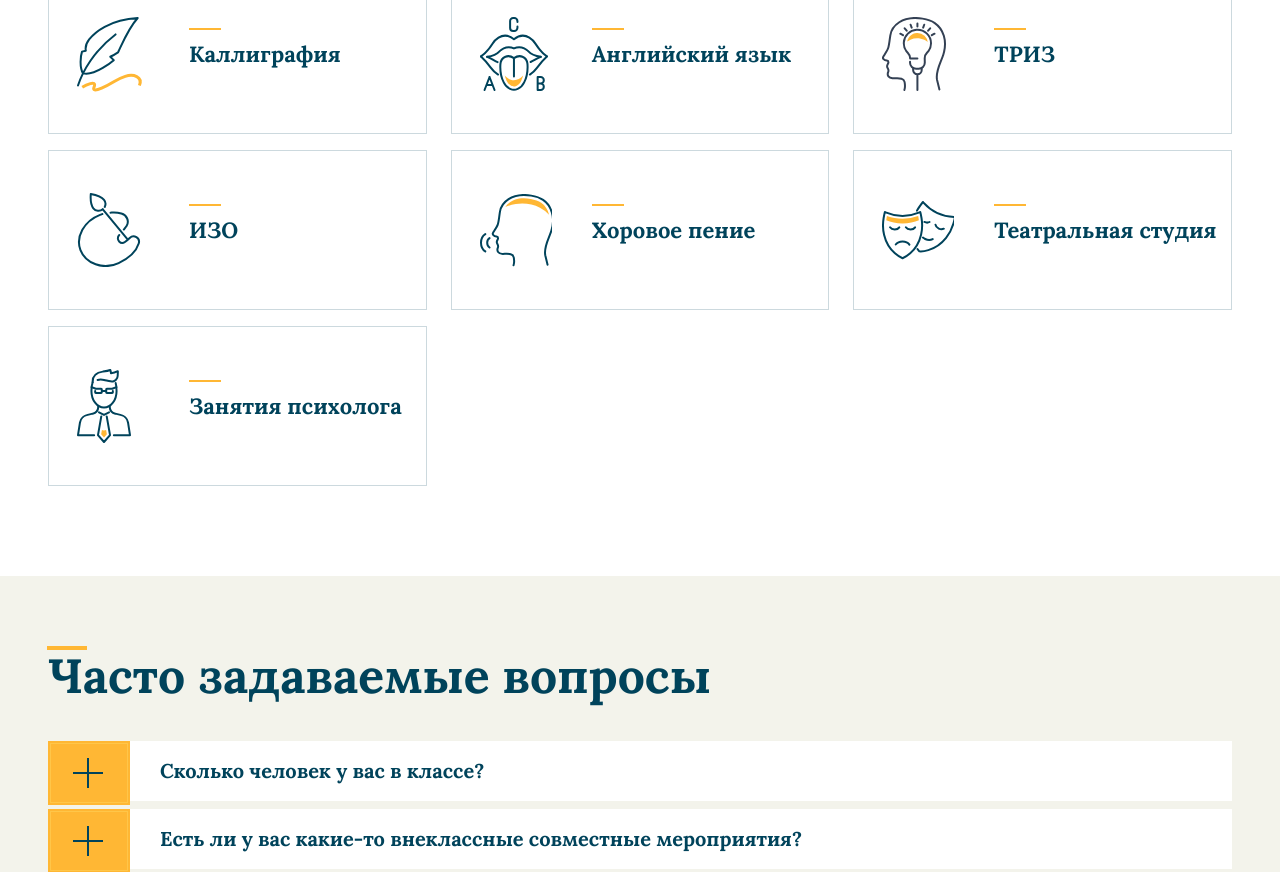
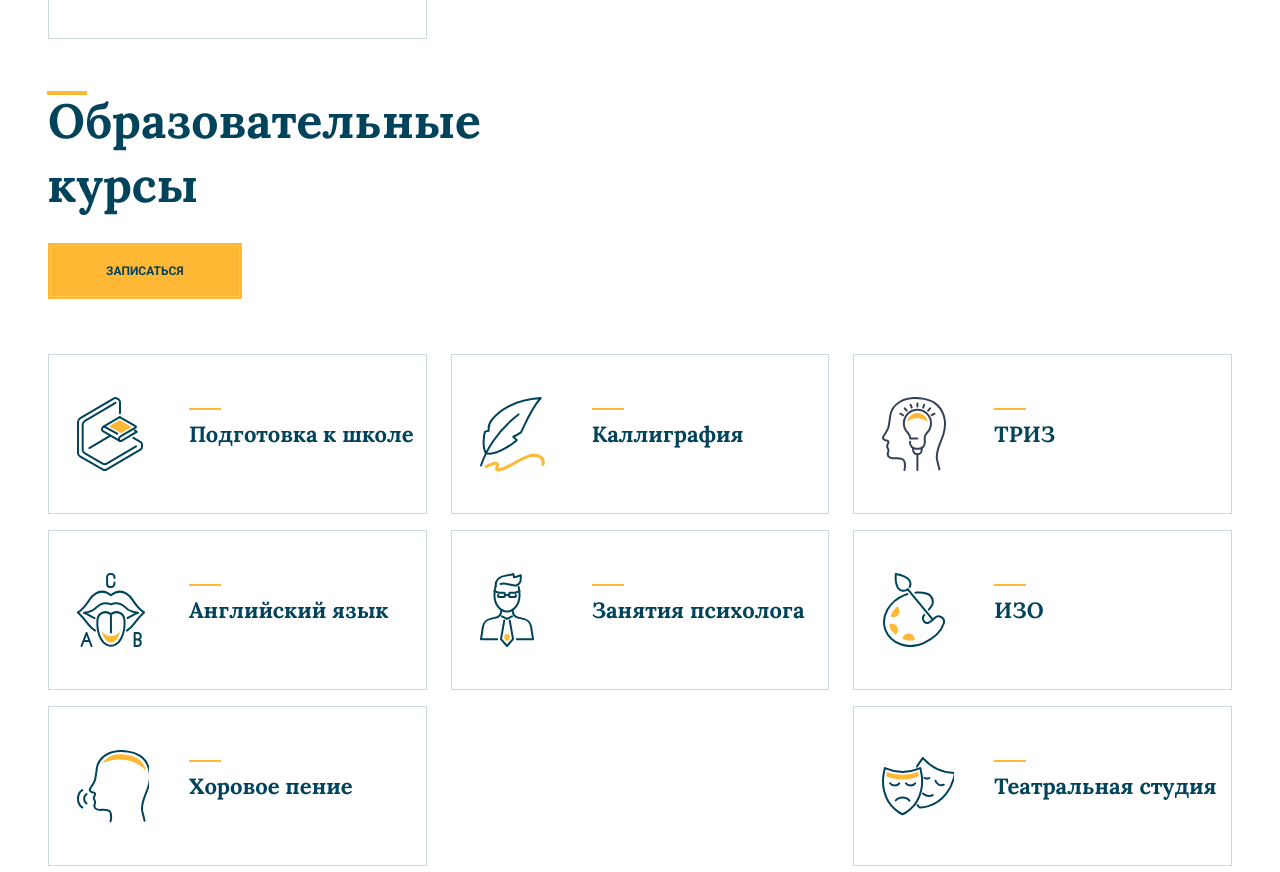
Before and after one commit to yurkaronin/Russian-Classic-School, a website: page docs/index.html in a window 1280 px wide. Shown: the part 2998-3870 px from the top of the page. Drawn offline with Linux system fonts and the light colour scheme.

Commit message:
Обновил сборку проекта

```diff
--- a/docs/index.html
+++ b/docs/index.html
@@ -97,7 +97,7 @@
   <div class="wrapper">
     <h2 class="first-screen__title title">Образовательная система будущего
       проверенная прошлым</h2>
-    <a href="#" class="button button--border">Запись в школу</a>
+    <a href="#" class="button button--border btn" data-path="dialog-window-callback">Запись в школу</a>
   </div>
 </section>
 
@@ -123,7 +123,7 @@
           как в образовательном уровне учащихся РКШ, так и в плане общего развития ребенка.</p>
       </div>
 
-      <a href="#" class="button button--border">Записаться</a>
+      <a href="#" class="button button--border btn" data-path="dialog-window-callback">Записаться</a>
     </div>
   </div>
 </section>
@@ -200,22 +200,12 @@
 
     <section class="educational-programs" id="EDUCATIONAL-PROGRAMS">
   <div class="wrapper">
+
     <div class="educational-programs__content-wrapper">
       <div class="content-wrapper__left">
-        <h2 class="educational-programs__title title">Образовательные программы</h2>
-        <a href="#" class="educational-programs__button button button--border">Записаться</a>
+        <h2 class="educational-programs__title title">Программа РКШ</h2>
+        <a href="#" class="educational-programs__button button button--border btn" data-path="dialog-window-callback">Записаться</a>
       </div>
-
-      <div class="educational-programs__text">
-        <p>Мы используем уникальную систему, поскольку в ней собран лучший опыт отечественного образования и
-          учитываются
-          современные проверенные тенденции.</p>
-        <p>В основе всей системы и каждого отдельно взятого урока лежит принцип природосообразности: согласование
-          воспитания и
-          обучения с природными зонами роста развития ребёнка, применение сбалансированных средств для его развития.
-        </p>
-      </div>
-
     </div>
     <ul class="educational-programs__list">
       <!-- Reading   -->
@@ -292,11 +282,76 @@
           <h4 class="educational-announcement__name title">Каллиграфия</h4>
         </a>
       </li>
+    </ul>
+
+    <div class="educational-programs__content-wrapper">
+      <div class="content-wrapper__left">
+        <h2 class="educational-programs__title title">Образовательные курсы</h2>
+        <a href="#" class="educational-programs__button button button--border btn"
+          data-path="dialog-window-callback">Записаться</a>
+      </div>
+    </div>
+    <ul class="educational-programs__list">
+      <!-- ready for school -->
+      <li class="educational-programs__item">
+        <a href="#" class="educational-announcement btn" data-path="dialog-window-educational-programs">
+          <svg class="educational-announcement__icon" width="66" height="74" fill="none" xmlns="http://www.w3.org/2000/svg">
+            <path
+              d="m42.75 20.023 15.737 9.178a.873.873 0 0 1 0 1.502l-14.612 8.52c-1.331.778-1.962 1.603-1.962 2.948s1.141 2.401 2.478 1.628l15.388-8.975-1.787-1.179"
+              stroke="#00435B" stroke-width="2" stroke-miterlimit="10" stroke-linecap="round" stroke-linejoin="round" />
+            <path
+              d="m42.639 43.773-16.69-9.728a2.107 2.107 0 0 1-.986-1.25c-.09-.328-.075-.565-.075-.55 0-1.345.63-2.175 1.962-2.948l15.899-9.274M26.85 29.292l13.21 7.402"
+              stroke="#00435B" stroke-width="2" stroke-miterlimit="10" stroke-linecap="round" stroke-linejoin="round" />
+            <path class="custom-element-2" d="m44.055 35.612 9.712-5.663-11.018-6.427-9.837 5.74 11.143 6.35Z" fill="#FFB734" />
+            <path
+              d="m59.018 49.411-29.24 17.203a4.126 4.126 0 0 1-4.174.01L7.603 56.127a3.917 3.917 0 0 1-1.937-3.393V27.866a4.71 4.71 0 0 1 2.312-4.06L38.54 5.83"
+              stroke="#00435B" stroke-width="2" stroke-miterlimit="10" stroke-linecap="round" stroke-linejoin="round" />
+            <path
+              d="m56.425 40.896 6.983 4.07A3.225 3.225 0 0 1 65 47.754v2.098c0 1.143-.6 2.205-1.582 2.782l-33.65 19.795a4.125 4.125 0 0 1-4.154.02L2.957 59.404A3.924 3.924 0 0 1 1 56V25.242a4.71 4.71 0 0 1 2.313-4.06l33.7-19.822c.8-.47 1.791-.48 2.602-.025l1.567.88a3.53 3.53 0 0 1 1.792 3.079v10.891m-30.616 34.87 21.1-12.409"
+              stroke="#00435B" stroke-width="2" stroke-miterlimit="10" stroke-linecap="round" stroke-linejoin="round" />
+          </svg>
+          <h4 class="educational-announcement__name title">Подготовка к школе</h4>
+        </a>
+      </li>
+      <!-- Calligraphy -->
+      <li class="educational-programs__item">
+        <a href="#" class="educational-announcement btn" data-path="dialog-window-educational-programs">
+          <svg class="educational-announcement__icon" width="65" height="75" fill="none" xmlns="http://www.w3.org/2000/svg">
+            <path
+              d="M6.04 56.372c-3.797-6.183-2.386-17.674-1.025-21.773l3.78-.924s-.957-5.711 3.36-11.239C17.346 15.784 32.18 2.562 60.706 1 50.273 12.625 42.831 32.432 40.983 35.355c-3.88 2.638-7.66 4.419-7.66 4.419l3.444 3.36S17.665 59.546 6.04 56.371Z"
+              stroke="#00435B" stroke-width="2" stroke-miterlimit="10" stroke-linejoin="round" />
+            <path d="M38.514 17.43C16.758 33.927 5.486 54.826 1 68.535" stroke="#00435B" stroke-width="2"
+              stroke-miterlimit="10" stroke-linecap="round" />
+            <path class="custom-element-2"
+              d="M5.267 70.215c2.318-1.479 15.22-8.081 11.76 0-3.46 8.08 16.984-3.797 20.227-5.746 3.007-1.797 6.77-3.813 10.987-5.124 8.097-2.52 17.774.185 14.145 9.173"
+              stroke-width="3" stroke-miterlimit="10" />
+          </svg>
+          <h4 class="educational-announcement__name title">Каллиграфия</h4>
+        </a>
+      </li>
+      <!-- TRIZ -->
+      <li class="educational-programs__item">
+        <a href="#" class="educational-announcement btn" data-path="dialog-window-educational-programs">
+          <svg class="educational-announcement__icon" width="64" height="74" fill="none" xmlns="http://www.w3.org/2000/svg">
+            <path
+              d="M22.372 73c.784-2.409.73-5.4.183-8.08a4.167 4.167 0 0 0-3.093-3.205 17.48 17.48 0 0 0-4.435-.507c-1.54.027-3.082.257-4.617.112-3.528-.325-5.692-2.686-4.199-6.365.784-1.774-.037-2.9-.607-3.915-1.675-2.98.784-3.653.822-5.736.016-.929-.736-1.666-1.665-1.762-1.342-.144-2.496-.716-3.216-1.442a1.941 1.941 0 0 1-.252-2.377c6.158-9.97 4.907-7.343 7.039-21.388C9.728 9.149 19.999-1.751 40.562 1.63c4.312.71 8.618 1.965 12.231 4.422 8.381 5.693 12.886 17.687 8.5 31.637-2.465 7.84-7.957 16.245-6.272 24.983l2.39 9.762"
+              stroke="#344154" stroke-width="2" stroke-miterlimit="10" stroke-linecap="round" stroke-linejoin="round" />
+            <path
+              d="M28.042 44.722v.977c0 3.333 2.717 6.04 6.072 6.04h2.599c3.35 0 6.072-2.702 6.072-6.04v-.977L42.7 41.4v-.048c0-2.072.806-4.07 2.282-5.527a13.418 13.418 0 0 0 4.022-9.597c0-7.781-6.615-14.03-14.556-13.485-6.63.454-12.032 5.752-12.58 12.342a13.442 13.442 0 0 0 3.855 10.622c1.504 1.517 2.4 3.52 2.4 5.65v.049h7.286"
+              stroke="#344154" stroke-width="2" stroke-miterlimit="10" stroke-linecap="round" stroke-linejoin="round" />
+            <path
+              d="M31.123 51.515v1.5a4.276 4.276 0 0 0 4.285 4.268c2.368 0 4.29-1.907 4.29-4.267v-1.512m-4.284-41.96V6.447m-5.745 4.23L28.605 7.76m-3.94 5.929-2.003-2.377m-1.665 6.916-2.7-1.554m22.856-5.997 1.063-2.916m3.941 5.928 2.003-2.377m1.664 6.916 2.7-1.554m-17.11 40.604V73"
+              stroke="#344154" stroke-width="2" stroke-miterlimit="10" stroke-linecap="round" stroke-linejoin="round" />
+            <path class="custom-element"
+              d="M35.414 15.915c-.247 0-.494.011-.747.027-4.794.331-8.751 3.995-9.492 8.657a16.149 16.149 0 0 1 3.237-1.944c4.344-1.944 9.552-1.869 13.842.192a15.985 15.985 0 0 1 3.463 2.27 10.188 10.188 0 0 0-3.232-6.424 10.303 10.303 0 0 0-7.071-2.778Z" />
+          </svg>
+          <h4 class="educational-announcement__name title">ТРИЗ</h4>
+        </a>
+      </li>
       <!-- English -->
       <li class="educational-programs__item">
         <a href="#" class="educational-announcement btn" data-path="dialog-window-educational-programs">
-          <svg class="educational-announcement__icon" width="68" height="74" fill="none"
-            xmlns="http://www.w3.org/2000/svg">
+          <svg class="educational-announcement__icon" width="68" height="74" fill="none" xmlns="http://www.w3.org/2000/svg">
             <path
               d="M4.542 73 9.54 60.006M14.538 73 9.54 60.006M6.453 68.03h6.173m45.029-8.024V73m0-12.994h2.917a3.245 3.245 0 1 1 0 6.492h-2.917m2.917.005a3.245 3.245 0 1 1 0 6.492h-2.917M37.45 9.38v1.401a3.213 3.213 0 0 1-3.213 3.213h-1.12a3.01 3.01 0 0 1-3.01-3.01V4.01A3.007 3.007 0 0 1 33.117 1h1.12a3.213 3.213 0 0 1 3.213 3.213v.89M66.893 39.45s-5.789-3.856-11.506-12.786c0 0-8.935-14.58-21.44-4.432-12.506-10.149-21.441 4.432-21.441 4.432C6.788 35.6 1 39.45 1 39.45"
               stroke="#00435B" stroke-width="2" stroke-miterlimit="10" stroke-linecap="round" stroke-linejoin="round" />
@@ -312,44 +367,35 @@
           <h4 class="educational-announcement__name title">Английский язык</h4>
         </a>
       </li>
-      <!-- TRIZ -->
+      <!-- Classes by a psychologist -->
       <li class="educational-programs__item">
         <a href="#" class="educational-announcement btn" data-path="dialog-window-educational-programs">
-          <svg class="educational-announcement__icon" width="64" height="74" fill="none"
-            xmlns="http://www.w3.org/2000/svg">
+          <svg class="educational-announcement__icon" width="54" height="74" fill="none" xmlns="http://www.w3.org/2000/svg">
             <path
-              d="M22.372 73c.784-2.409.73-5.4.183-8.08a4.167 4.167 0 0 0-3.093-3.205 17.48 17.48 0 0 0-4.435-.507c-1.54.027-3.082.257-4.617.112-3.528-.325-5.692-2.686-4.199-6.365.784-1.774-.037-2.9-.607-3.915-1.675-2.98.784-3.653.822-5.736.016-.929-.736-1.666-1.665-1.762-1.342-.144-2.496-.716-3.216-1.442a1.941 1.941 0 0 1-.252-2.377c6.158-9.97 4.907-7.343 7.039-21.388C9.728 9.149 19.999-1.751 40.562 1.63c4.312.71 8.618 1.965 12.231 4.422 8.381 5.693 12.886 17.687 8.5 31.637-2.465 7.84-7.957 16.245-6.272 24.983l2.39 9.762"
-              stroke="#344154" stroke-width="2" stroke-miterlimit="10" stroke-linecap="round" stroke-linejoin="round" />
+              d="M15.644 13.288c-.307-8.767 6.346-10.16 10.183-10.663 1.123-.147 4.871-.58 7.445-1.625 0 0 .669 1.542.664 3.182 0 0 3.218.059 6.9-1.95.03 1.674.075 5.042-.603 6.574-.678 1.532-1.931 2.877-3.54 3.364-1.035.315-2.143.266-3.218.123-2.158-.285-4.252-.926-6.39-1.334-2.14-.41-4.387-.587-6.466.049m3.663 36.382-3.307 18.76L27 73l6.03-6.85-3.312-18.76m-12.57 18.76H1l1.99-12.698c.827-4.107 4.154-6.777 6.668-7.323.01 0 6-1.478 6-1.478 3.05-.675 5.357-3.236 5.565-6.333.024-.36.034-.734.024-1.128m15.605 28.96H53l-1.99-12.698c-.827-4.107-4.154-6.777-6.668-7.323-.01 0-6-1.478-6-1.478-3.05-.675-5.357-3.236-5.565-6.333-.024-.36-.034-.734-.024-1.128m3.069-15.308v1.483a.62.62 0 0 1-.624.62h-5.346a.62.62 0 0 1-.624-.62v-2.96a.62.62 0 0 1 .624-.62h5.346l4.203-1.67m-21.223 3.767v1.483c0 .345.278.62.624.62h5.347a.62.62 0 0 0 .623-.62v-2.96a.62.62 0 0 0-.623-.62h-5.347l-4.203-1.67m10.178 3.767h4.446m2.787 21.395L27 45.887l-5.01-2.61"
+              stroke="#00435B" stroke-width="2" stroke-miterlimit="10" stroke-linecap="round" stroke-linejoin="round" />
             <path
-              d="M28.042 44.722v.977c0 3.333 2.717 6.04 6.072 6.04h2.599c3.35 0 6.072-2.702 6.072-6.04v-.977L42.7 41.4v-.048c0-2.072.806-4.07 2.282-5.527a13.418 13.418 0 0 0 4.022-9.597c0-7.781-6.615-14.03-14.556-13.485-6.63.454-12.032 5.752-12.58 12.342a13.442 13.442 0 0 0 3.855 10.622c1.504 1.517 2.4 3.52 2.4 5.65v.049h7.286"
-              stroke="#344154" stroke-width="2" stroke-miterlimit="10" stroke-linecap="round" stroke-linejoin="round" />
-            <path
-              d="M31.123 51.515v1.5a4.276 4.276 0 0 0 4.285 4.268c2.368 0 4.29-1.907 4.29-4.267v-1.512m-4.284-41.96V6.447m-5.745 4.23L28.605 7.76m-3.94 5.929-2.003-2.377m-1.665 6.916-2.7-1.554m22.856-5.997 1.063-2.916m3.941 5.928 2.003-2.377m1.664 6.916 2.7-1.554m-17.11 40.604V73"
-              stroke="#344154" stroke-width="2" stroke-miterlimit="10" stroke-linecap="round" stroke-linejoin="round" />
+              d="M38.668 13.963c.649 2.354.901 5.053.901 7.92 0 9.195-5.628 16.651-12.569 16.651-6.94 0-12.57-7.456-12.57-16.652 0-3.142.362-6.082 1.213-8.594"
+              stroke="#00435B" stroke-width="2" stroke-miterlimit="10" stroke-linecap="round" stroke-linejoin="round" />
             <path class="custom-element"
-              d="M35.414 15.915c-.247 0-.494.011-.747.027-4.794.331-8.751 3.995-9.492 8.657a16.149 16.149 0 0 1 3.237-1.944c4.344-1.944 9.552-1.869 13.842.192a15.985 15.985 0 0 1 3.463 2.27 10.188 10.188 0 0 0-3.232-6.424 10.303 10.303 0 0 0-7.071-2.778Z" />
+              d="m24.906 60.968-.758 4.3 2.857 3.245 2.856-3.245-.757-4.3a5.517 5.517 0 0 1-4.198 0Z" />
           </svg>
-          <h4 class="educational-announcement__name title">ТРИЗ</h4>
+          <h4 class="educational-announcement__name title">Занятия психолога</h4>
         </a>
       </li>
       <!-- visual art -->
       <li class="educational-programs__item">
         <a href="#" class="educational-announcement btn" data-path="dialog-window-educational-programs">
-          <svg class="educational-announcement__icon" width="64" height="74" fill="none"
-            xmlns="http://www.w3.org/2000/svg">
+          <svg  class="educational-announcement__icon" width="64" height="74" fill="none" xmlns="http://www.w3.org/2000/svg">
             <path
               d="M27.743 13.946c1.1-2.247.948-5.011-.692-7.087C25.202 4.509 21.356 2.24 13.79 1c-.585 7.668.709 11.95 2.54 14.306 2.281 2.929 6.564 3.327 9.48 1.03m21.01 20.186c1.401-1.712 2.615-3.214 2.763-3.458 2.95-4.87.261-11.126-5.224-12.594-.023-.005-.04-.011-.063-.017-3.114-.83-6.359-1.058-9.575-.847-.392.028-.8.056-1.226.09"
               stroke="#00435B" stroke-width="2" stroke-miterlimit="10" stroke-linecap="round" stroke-linejoin="round" />
             <path
               d="M25.395 21.068c-.777.25-1.566.495-2.343.796C7.106 28.041-1.664 43.837 3.464 57.142c5.128 13.304 22.674 20.181 38.154 12.906 12.56-5.904 18.056-13.066 20.104-19.579 1.72-5.466-4.94-9.544-9.008-5.523a41.729 41.729 0 0 1-4.76 4.01 4.476 4.476 0 0 1-5.83-.517c-1.748-1.792-1.685-4.664.113-6.405M25.814 16.335l24.983 30.386"
               stroke="#00435B" stroke-width="2" stroke-miterlimit="10" stroke-linecap="round" stroke-linejoin="round" />
-            <path class="custom-element
-              d=" M15.303 33.263a6.195 6.195 0 0 1 2.173 4.715c0 3.425-2.768 6.206-6.19 6.206-.97
-              0-1.882-.233-2.705-.631 1.248-3.863 3.375-7.207 6.722-10.29ZM7.781 51.106a6.14 6.14 0 0 1 2.031-.346c3.415
-              0 6.189 2.775 6.189 6.205a6.194 6.194 0 0 1-2.428
-              4.92c-2.155-1.945-4.35-3.998-5.344-6.58-.533-1.394-.652-2.492-.448-4.199Zm12.701 14.812c.426-3.009
-              3.001-5.324 6.121-5.324 3.415 0 6.189 2.776 6.189 6.206 0 .045-.006.085-.006.13-1.424.24-6.149
-              1.582-12.304-1.012Z" />
+            <path class="custom-element"
+              d="M15.303 33.263a6.195 6.195 0 0 1 2.173 4.715c0 3.425-2.768 6.206-6.19 6.206-.97 0-1.882-.233-2.705-.631 1.248-3.863 3.375-7.207 6.722-10.29ZM7.781 51.106a6.14 6.14 0 0 1 2.031-.346c3.415 0 6.189 2.775 6.189 6.205a6.194 6.194 0 0 1-2.428 4.92c-2.155-1.945-4.35-3.998-5.344-6.58-.533-1.394-.652-2.492-.448-4.199Zm12.701 14.812c.426-3.009 3.001-5.324 6.121-5.324 3.415 0 6.189 2.776 6.189 6.206 0 .045-.006.085-.006.13-1.424.24-6.149 1.582-12.304-1.012Z"
+              fill="#FFB734" />
           </svg>
           <h4 class="educational-announcement__name title">ИЗО</h4>
         </a>
@@ -357,8 +403,7 @@
       <!-- Choral singing -->
       <li class="educational-programs__item">
         <a href="#" class="educational-announcement btn" data-path="dialog-window-educational-programs">
-          <svg class="educational-announcement__icon" width="74" height="73" fill="none"
-            xmlns="http://www.w3.org/2000/svg">
+          <svg class="educational-announcement__icon" width="74" height="73" fill="none" xmlns="http://www.w3.org/2000/svg">
             <path
               d="M33.556 71.273c.758-2.354.708-5.271.178-7.888a4.074 4.074 0 0 0-3.007-3.13 16.451 16.451 0 0 0-4.3-.49c-1.496.022-2.99.25-4.48.111-3.425-.317-5.528-2.621-4.078-6.214.759-1.73-.04-2.834-.591-3.821-1.624-2.912.758-3.565.797-5.595.017-.904-.714-1.624-1.617-1.718-1.306-.14-2.427-.698-3.124-1.412a1.894 1.894 0 0 1-.246-2.32c5.98-9.73 4.764-7.169 6.834-20.875 1.355-8.964 11.33-19.608 31.295-16.306 4.19.692 8.367 1.92 11.876 4.313 8.133 5.556 12.507 17.26 8.25 30.876-2.393 7.654-7.726 15.86-6.091 24.383l2.32 9.528M5.29 57.461C2.752 55.894 1 52.597 1 48.781c0-3.81 1.746-7.107 4.284-8.674M9.513 53.5c-1.384-.853-2.332-2.644-2.332-4.719s.948-3.866 2.332-4.72"
               stroke="#00435B" stroke-width="2" stroke-miterlimit="10" stroke-linecap="round" stroke-linejoin="round" />
@@ -371,8 +416,7 @@
       <!-- Theater studio -->
       <li class="educational-programs__item">
         <a href="#" class="educational-announcement btn" data-path="dialog-window-educational-programs">
-          <svg class="educational-announcement__icon" width="74" height="59" fill="none"
-            xmlns="http://www.w3.org/2000/svg">
+          <svg class="educational-announcement__icon" width="74" height="59" fill="none" xmlns="http://www.w3.org/2000/svg">
             <path
               d="M34.962 9.626a44.626 44.626 0 0 1 2.194-3.523C38.389 4.314 39.802 2.355 40.962 1l.502.56a43.57 43.57 0 0 0 30.78 14.45l.756.03c-.297 1.759-.902 4.098-1.491 6.189-1.506 5.336-3.972 10.366-7.423 14.703C52.395 51.65 37.35 50.334 37.35 50.334s-.78-.79-1.842-2.305"
               stroke="#00435B" stroke-width="2" stroke-miterlimit="10" stroke-linecap="round" stroke-linejoin="round" />
@@ -388,23 +432,7 @@
           <h4 class="educational-announcement__name title">Театральная студия</h4>
         </a>
       </li>
-      <!-- Classes by a psychologist -->
-      <li class="educational-programs__item">
-        <a href="#" class="educational-announcement btn" data-path="dialog-window-educational-programs">
-          <svg class="educational-announcement__icon" width="54" height="74" fill="none"
-            xmlns="http://www.w3.org/2000/svg">
-            <path
-              d="M15.644 13.288c-.307-8.767 6.346-10.16 10.183-10.663 1.123-.147 4.871-.58 7.445-1.625 0 0 .669 1.542.664 3.182 0 0 3.218.059 6.9-1.95.03 1.674.075 5.042-.603 6.574-.678 1.532-1.931 2.877-3.54 3.364-1.035.315-2.143.266-3.218.123-2.158-.285-4.252-.926-6.39-1.334-2.14-.41-4.387-.587-6.466.049m3.663 36.382-3.307 18.76L27 73l6.03-6.85-3.312-18.76m-12.57 18.76H1l1.99-12.698c.827-4.107 4.154-6.777 6.668-7.323.01 0 6-1.478 6-1.478 3.05-.675 5.357-3.236 5.565-6.333.024-.36.034-.734.024-1.128m15.605 28.96H53l-1.99-12.698c-.827-4.107-4.154-6.777-6.668-7.323-.01 0-6-1.478-6-1.478-3.05-.675-5.357-3.236-5.565-6.333-.024-.36-.034-.734-.024-1.128m3.069-15.308v1.483a.62.62 0 0 1-.624.62h-5.346a.62.62 0 0 1-.624-.62v-2.96a.62.62 0 0 1 .624-.62h5.346l4.203-1.67m-21.223 3.767v1.483c0 .345.278.62.624.62h5.347a.62.62 0 0 0 .623-.62v-2.96a.62.62 0 0 0-.623-.62h-5.347l-4.203-1.67m10.178 3.767h4.446m2.787 21.395L27 45.887l-5.01-2.61"
-              stroke="#00435B" stroke-width="2" stroke-miterlimit="10" stroke-linecap="round" stroke-linejoin="round" />
-            <path
-              d="M38.668 13.963c.649 2.354.901 5.053.901 7.92 0 9.195-5.628 16.651-12.569 16.651-6.94 0-12.57-7.456-12.57-16.652 0-3.142.362-6.082 1.213-8.594"
-              stroke="#00435B" stroke-width="2" stroke-miterlimit="10" stroke-linecap="round" stroke-linejoin="round" />
-            <path class="custom-element"
-              d="m24.906 60.968-.758 4.3 2.857 3.245 2.856-3.245-.757-4.3a5.517 5.517 0 0 1-4.198 0Z" />
-          </svg>
-          <h4 class="educational-announcement__name title">Занятия психолога</h4>
-        </a>
-      </li>
+
     </ul>
 
   </div>
@@ -516,7 +544,7 @@
       <p>Уважаемые родители, «Радонеж» проводит открытые занятия для желающих понять, как работает система «Русская классическая
       Школа», увидеть наглядные пособия, учебные материалы, познакомиться с учителями.</p>
     </div>
-    <a class="demo-lesson__button button button--border"  href="#">Посетить открытый урок</a>
+    <a class="demo-lesson__button button button--border btn"  href="#" data-path="dialog-window-callback">Посетить открытый урок</a>
   </div>
 </section>
 
```
Also changed, not shown: docs/css/main.css, docs/img/educational-programs/11.svg (added).
